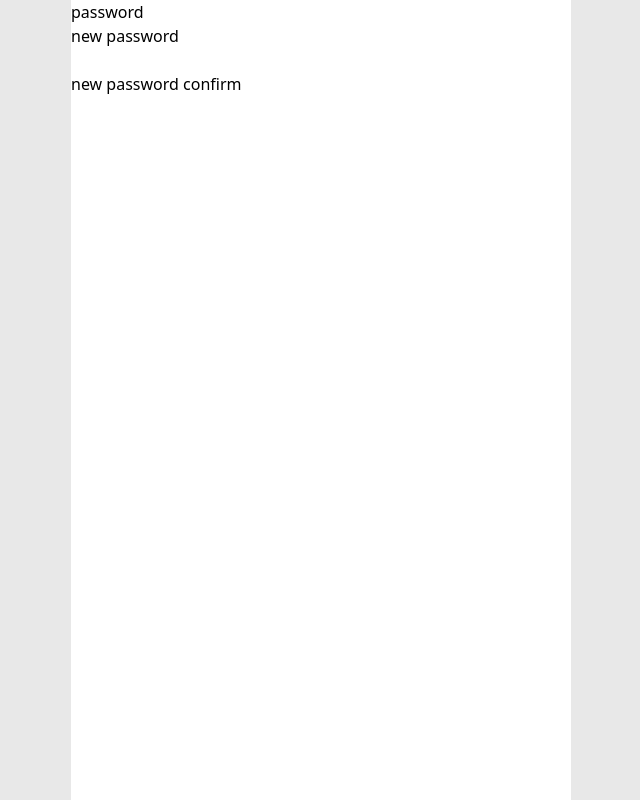
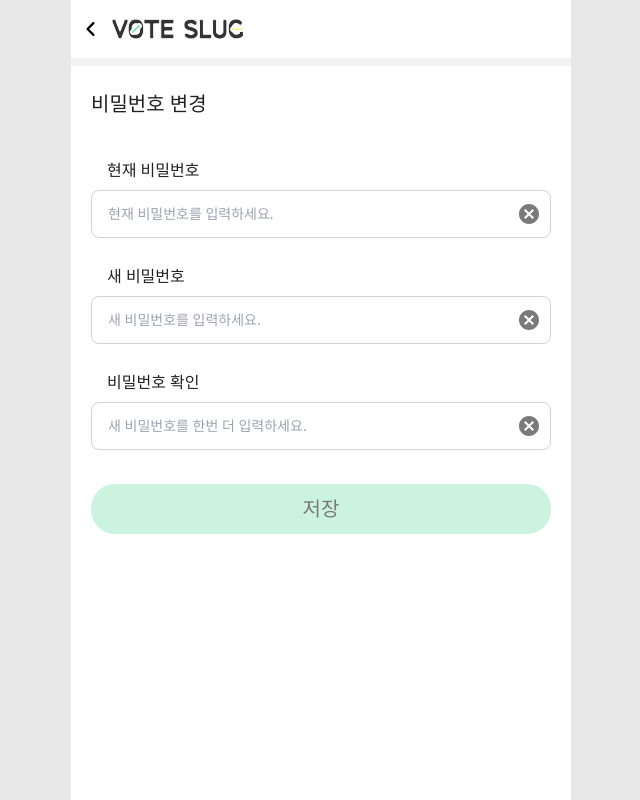
Before and after one commit to yedoll22/vote-slug_eng, a React (Create React App) app in the folder client/: page /password in a window 1280 px wide. Shown: the whole page, without its empty margins (319-959 px from the left). Built offline with nearby package versions, Linux system fonts and the light colour scheme.

Commit message:
Add Nickname, password pages
completed!!

```diff
--- a/client/src/components/Nickname.js
+++ b/client/src/components/Nickname.js
@@ -21,5 +21,47 @@ export default function Nickname() {
       .then((res) => {});
   };
 
-  return <h1>edit</h1>;
+  return (
+    <div>
+      <div className="flex py-[17px] pl-2">
+        <img className="mr-2" src="/images/back.svg" alt="" />
+        <img src="/images/vslogo.svg" alt="" />
+      </div>
+      <div className="h-2 w-full bg-[#f2f2f2]"></div>
+      <div className="px-5 pb-6">
+        <div className="pt-6 text-xl font-medium mb-10">닉네임 변경</div>
+        <div className="mb-2 flex flex-col">
+          <span className="pl-4  text-base font-medium mb-2">닉네임</span>
+          <div className="flex relative">
+            <input
+              placeholder="닉네임을 입력하세요."
+              className="w-full border border-[#D3D3D3] rounded-[8px] py-[13px] pl-4 mb-[18px] text-sm font-normal focus:outline-VsGreen"
+            />
+            <img
+              className="cursor-pointer absolute right-3 top-3.5 z-10"
+              src="/images/delete.svg"
+              alt=""
+            />
+          </div>
+        </div>
+        <div className="mb-4 flex flex-col">
+          <span className="pl-4 text-base font-medium mb-2">비밀번호 확인</span>
+          <div className="flex relative">
+            <input
+              placeholder="비밀번호를 한번 더 입력하세요."
+              className="w-full border border-[#D3D3D3] rounded-[8px] py-[13px] pl-4 mb-[18px] text-sm font-normal focus:outline-VsGreen"
+            />
+            <img
+              className="cursor-pointer absolute right-3 top-3.5 z-10"
+              src="/images/delete.svg"
+              alt=""
+            />
+          </div>
+        </div>
+        <button className="bg-VsGreenLight w-full py-[11px] rounded-3xl font-medium text-xl text-graytypo hover:bg-VsGreen hover:text-[#222222]">
+          저장
+        </button>
+      </div>
+    </div>
+  );
 }
--- a/client/src/components/Password.js
+++ b/client/src/components/Password.js
@@ -26,10 +26,67 @@ export default function Nickname() {
 
   return (
     <div>
-      <div>password</div>
-      <div>new password</div>
-      <input></input>
-      <div>new password confirm</div>
+      <div className="flex py-[17px] pl-2">
+        <img className="mr-2" src="/images/back.svg" alt=""></img>
+        <img src="/images/vslogo.svg" alt="" />
+      </div>
+      <div className="h-2 w-full bg-[#f2f2f2]"></div>
+      <div className="px-5 pb-6">
+        <div className="mt-6 text-[#222222] text-xl font-medium mb-10">
+          비밀번호 변경
+        </div>
+        <div className="mb-2 flex flex-col">
+          <span className="pl-4 text-[#222222] text-base font-medium mb-2">
+            현재 비밀번호
+          </span>
+          <div className="flex relative">
+            <input
+              placeholder="현재 비밀번호를 입력하세요."
+              className="w-full border border-[#D3D3D3] rounded-[8px] py-[13px] pl-4 mb-[18px] text-sm font-normal focus:outline-VsGreen"
+            />
+            <img
+              className="cursor-pointer absolute right-3 top-3.5 z-10"
+              src="/images/delete.svg"
+              alt=""
+            />
+          </div>
+        </div>
+        <div className="mb-2 flex flex-col">
+          <span className="pl-4 text-[#222222] text-base font-medium mb-2">
+            새 비밀번호
+          </span>
+          <div className="flex relative">
+            <input
+              placeholder="새 비밀번호를 입력하세요."
+              className="w-full border border-[#D3D3D3] rounded-[8px] py-[13px] pl-4 mb-[18px] text-sm font-normal focus:outline-VsGreen"
+            />
+            <img
+              className="cursor-pointer absolute right-3 top-3.5 z-10"
+              src="/images/delete.svg"
+              alt=""
+            />
+          </div>
+        </div>
+        <div className="mb-4 flex flex-col">
+          <span className="pl-4 text-[#222222] text-base font-medium mb-2">
+            비밀번호 확인
+          </span>
+          <div className="flex relative">
+            <input
+              placeholder="새 비밀번호를 한번 더 입력하세요."
+              className="w-full border border-[#D3D3D3] rounded-[8px] py-[13px] pl-4 mb-[18px] text-sm font-normal focus:outline-VsGreen"
+            />
+            <img
+              className="cursor-pointer absolute right-3 top-3.5 z-10"
+              src="/images/delete.svg"
+              alt=""
+            />
+          </div>
+        </div>
+        <button className="bg-VsGreenLight w-full py-[11px] rounded-3xl font-medium text-xl text-graytypo hover:bg-VsGreen hover:text-[#222222]">
+          저장
+        </button>
+      </div>
     </div>
   );
 }
```
Also changed, not shown: client/public/images/back.svg (added), client/public/images/delete.svg (added).
